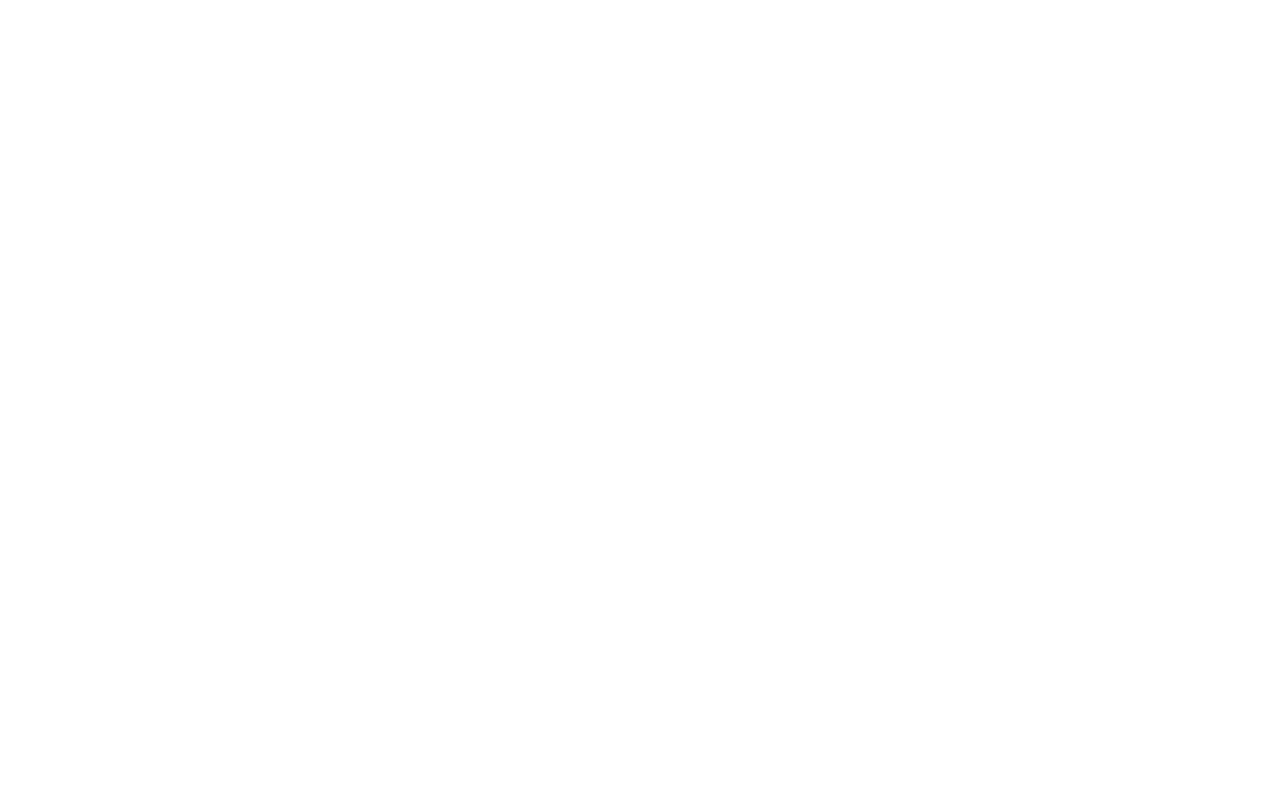
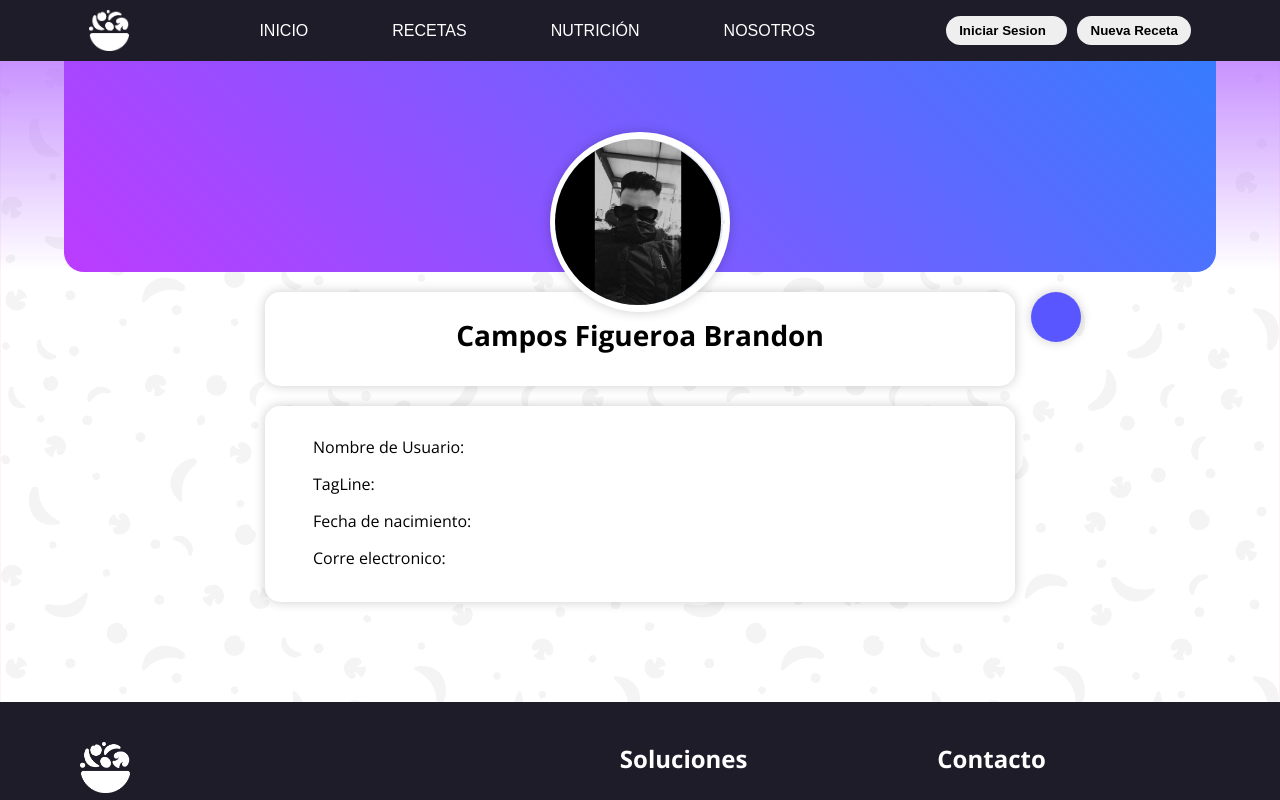
Before and after one commit to iDylaan/easy-eats-app, a Vue app in the folder client/easy-eats/: page /detallesPerfil in a window 1280 px wide. Before the commit this address had no page. Built offline with nearby package versions, Linux system fonts and the light colour scheme.

Commit message:
se agregaron los detalles de perfil

```diff
--- a/client/easy-eats/src/assets/styles/layout/_navbar.scss
+++ b/client/easy-eats/src/assets/styles/layout/_navbar.scss
@@ -7,7 +7,7 @@
     background-color: #1d1c28;
     transition: 0.1s ease-in-out;
     padding: 0px 0px;
-    z-index: 1;
+    z-index: 9999999;
     position: fixed;
     align-items: center;
     justify-content: space-evenly;
--- a/client/easy-eats/src/assets/styles/main/_detallesPerfil.scss
+++ b/client/easy-eats/src/assets/styles/main/_detallesPerfil.scss
@@ -81,7 +81,7 @@
         border: 7px solid #FFFFFF;
         background-color: #DFE5F2;
         border-radius: 50%;
-        box-shadow: 0 0 12px rgba(0, 0, 0, .2);
+        box-shadow: 0 0 12px #00000033;
         position: absolute;
         bottom: -40px;
         left: calc(50% - 90px);
@@ -94,18 +94,19 @@
         border-radius: 50%;
     }
 
-    .seccion-perfil-usuario .perfil-usuario-avatar .boton-avatar {
-        position: absolute;
-        left: -2px;
-        top: -2px;
-        border: 0;
-        background-color: #fff;
-        box-shadow: 0 0 12px rgba(0, 0, 0, .2);
-        width: 45px;
-        height: 45px;
-        border-radius: 50%;
-        cursor: pointer;
-    }
+    // pestaña para editar foto de perfil
+    // .seccion-perfil-usuario .perfil-usuario-avatar .boton-avatar {
+    //     position: absolute;
+    //     left: -2px;
+    //     top: -2px;
+    //     border: 0;
+    //     background-color: #fff;
+    //     box-shadow: 0 0 12px #00000033;
+    //     width: 45px;
+    //     height: 45px;
+    //     border-radius: 50%;
+    //     cursor: pointer;
+    // }
 
     .seccion-perfil-usuario .perfil-usuario-body {
         width: 70%;
@@ -130,7 +131,7 @@
         display: flex;
         flex-wrap: wrap;
         padding: 1.5rem 2rem;
-        box-shadow: 0 0 12px rgba(0, 0, 0, .2);
+        box-shadow: 0 0 12px #00000033;
         background-color: #fff;
         border-radius: 15px;
         width: 100%;
--- a/client/easy-eats/src/router/index.js
+++ b/client/easy-eats/src/router/index.js
@@ -30,8 +30,8 @@ const routes = [
     component: () => import('../views/NosotrosView.vue')
   },
   {
-    path: '/detalles',
-    name: 'nosotros',
+    path: '/detallesPerfil',
+    name: 'detallesPerfil',
     component: () => import('../views/perfil/DetallesView.vue')
   }
 ]
--- a/client/easy-eats/src/views/perfil/DetallesView.vue
+++ b/client/easy-eats/src/views/perfil/DetallesView.vue
@@ -1,7 +1,9 @@
 <template>
     <div class="detallesPerfil">
-       <navbar />
-       <!-- <FondoFrutas /> -->
+
+       <Navbar />
+       <FondoFrutas />
+
        <section class="seccion-perfil-usuario">
         <div class="perfil-usuario-header">
             <div class="perfil-usuario-portada">
@@ -19,8 +21,8 @@
         <div class="perfil-usuario-body">
             <div class="perfil-usuario-bio">
                 <h3 class="titulo">Campos Figueroa Brandon</h3>
-                <p class="texto">Lorem ipsum dolor sit amet, consectetur adipisicing elit, sed do eiusmod
-                    tempor incididunt ut labore et dolore magna aliqua.</p>
+                <!-- <p class="texto">Lorem ipsum dolor sit amet, consectetur adipisicing elit, sed do eiusmod
+                    tempor incididunt ut labore et dolore magna aliqua.</p> -->
             </div>
             <div class="perfil-usuario-footer">
                 <ul class="lista-datos">
@@ -36,38 +38,36 @@
         </div>
     </section>
 
-    <div class="mis-redes" style="display: block;position: fixed;bottom: 1rem;left: 1rem; opacity: 0.5; z-index: 1000;">
+    <!-- <div class="mis-redes" style="display: block;position: fixed;bottom: 1rem;left: 1rem; opacity: 0.5; z-index: 1000;">
     <p style="font-size: .75rem;">Apock graficos</p>
     <div>
         <a target="_blank" href="#"><i class="fab fa-facebook-square"></i></a>
 
     </div>
-</div>
+    </div> -->
 
-
+    <Footer />
 
     </div>
 </template>
-<!--
+
 
 <script>
+import FondoFrutas from '@/components/layout/FondoFrutas';
+import Navbar from '@/components/layout/Navbar';
+import Footer from '@/components/layout/Footer';
+
 import { useRouter } from 'vue-router';
-import FondoFrutas from '../components/layout/FondoFrutas';
-import Header from '../components/home/Header';
-import Navbar from '../components/layout/Navbar';
-import Footer from '../components/layout/Footer';
-
 
 export default {
-  name: "Detalles",
+  name: "detallesPerfil",
   setup() {
     const router = useRouter();
   },
   components: {
     Navbar,
-    Header,
     FondoFrutas,
     Footer
   }
 }
-</script> -->
+</script>
```
